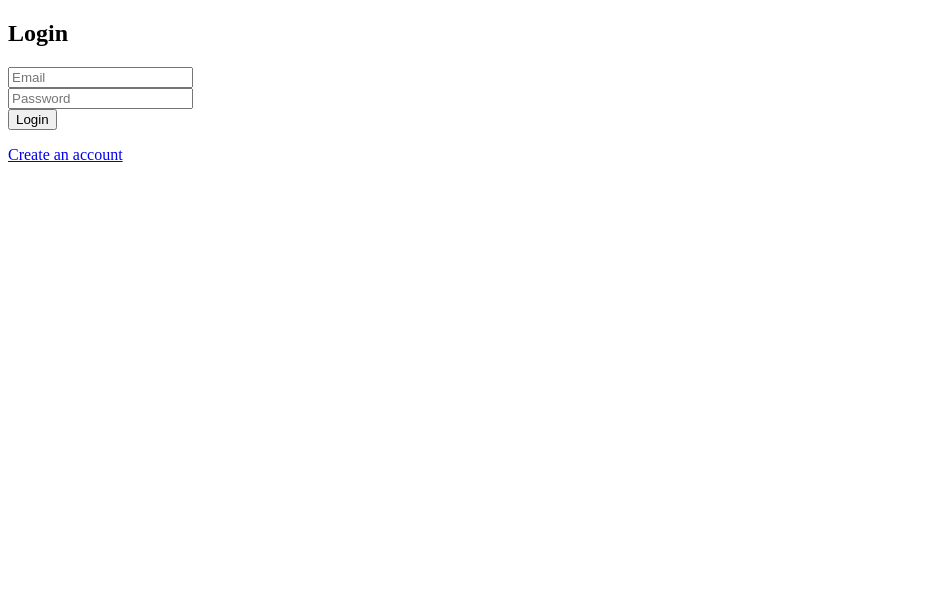
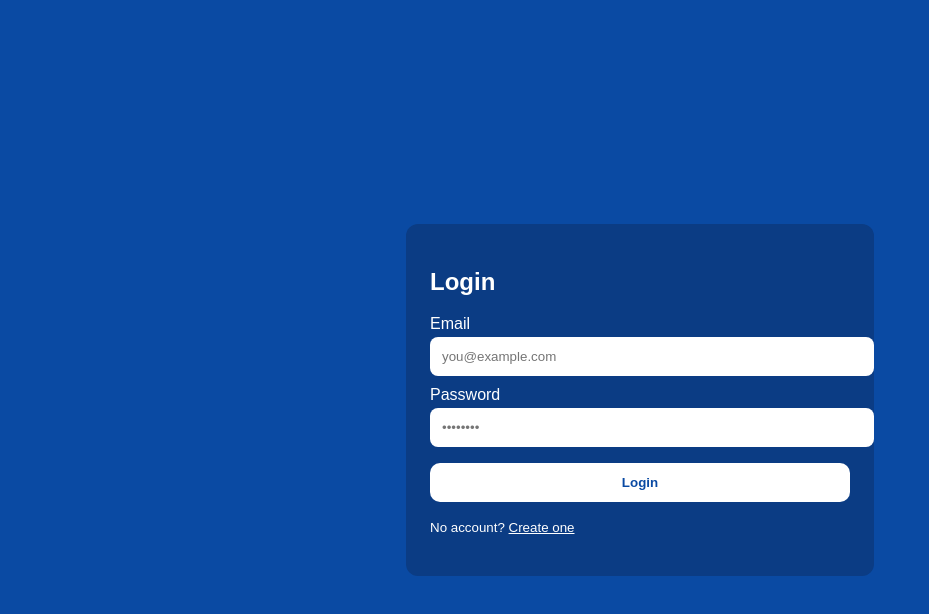
Before and after one commit to acroofing2020-del/Tackletarts-giveaway, a website: page public/login.html in a window 1280 px wide. Both pictures are taken after a click on the button "Login". Shown: the whole page, without its empty margins (0-929 px from the left). Drawn offline with Linux system fonts and the light colour scheme; no server answers.

Commit message:
Update login.html

```diff
--- a/public/login.html
+++ b/public/login.html
@@ -1,19 +1,44 @@
-<!doctype html>
-<html>
-<head><meta charset="utf-8"><title>Login</title></head>
+<!DOCTYPE html>
+<html lang="en">
+<head>
+  <meta charset="UTF-8" />
+  <title>Login • TackleTarts</title>
+  <meta name="viewport" content="width=device-width, initial-scale=1" />
+  <style>
+    body { margin:0; font-family: Arial, sans-serif; background:#0a4aa3; color:#fff; display:grid; place-items:center; min-height:100vh; }
+    .box { width:100%; max-width:420px; background:#0b3c84; padding:24px; border-radius:12px; }
+    label { display:block; margin:10px 0 4px; }
+    input { width:100%; padding:12px; border-radius:8px; border:none; }
+    button { margin-top:16px; padding:12px; width:100%; border:none; border-radius:10px; background:#fff; color:#0a4aa3; font-weight:700; }
+    a { color:#fff; }
+  </style>
+</head>
 <body>
-  <h2>Login</h2>
-  <input id="email" placeholder="Email"><br>
-  <input id="password" type="password" placeholder="Password"><br>
-  <button onclick="login()">Login</button>
-  <p><a href="/signup.html">Create an account</a></p>
-<script>
-async function login(){
-  const r = await fetch('/api/login',{method:'POST',headers:{'Content-Type':'application/json'},body:JSON.stringify({
-    email:document.getElementById('email').value, password:document.getElementById('password').value
-  })});
-  if(r.ok) location.href='/dashboard.html'; else alert('Login failed');
-}
-</script>
+  <div class="box">
+    <h2>Login</h2>
+    <label>Email</label>
+    <input id="email" type="email" placeholder="you@example.com" />
+    <label>Password</label>
+    <input id="password" type="password" placeholder="••••••••" />
+    <button id="loginBtn">Login</button>
+    <p><small>No account? <a href="/signup.html">Create one</a></small></p>
+  </div>
+
+  <script>
+    document.getElementById("loginBtn").addEventListener("click", async () => {
+      const email = document.getElementById("email").value.trim();
+      const password = document.getElementById("password").value;
+      const res = await fetch("/api/login", {
+        method:"POST",
+        headers:{ "Content-Type":"application/json" },
+        body: JSON.stringify({ email, password })
+      });
+      const data = await res.json();
+      if (!res.ok) return alert(data.error || "Login failed");
+      // Route based on role
+      if (data.role === "admin") window.location.href = "/admin.html";
+      else window.location.href = "/dashboard.html";
+    });
+  </script>
 </body>
 </html>
```
